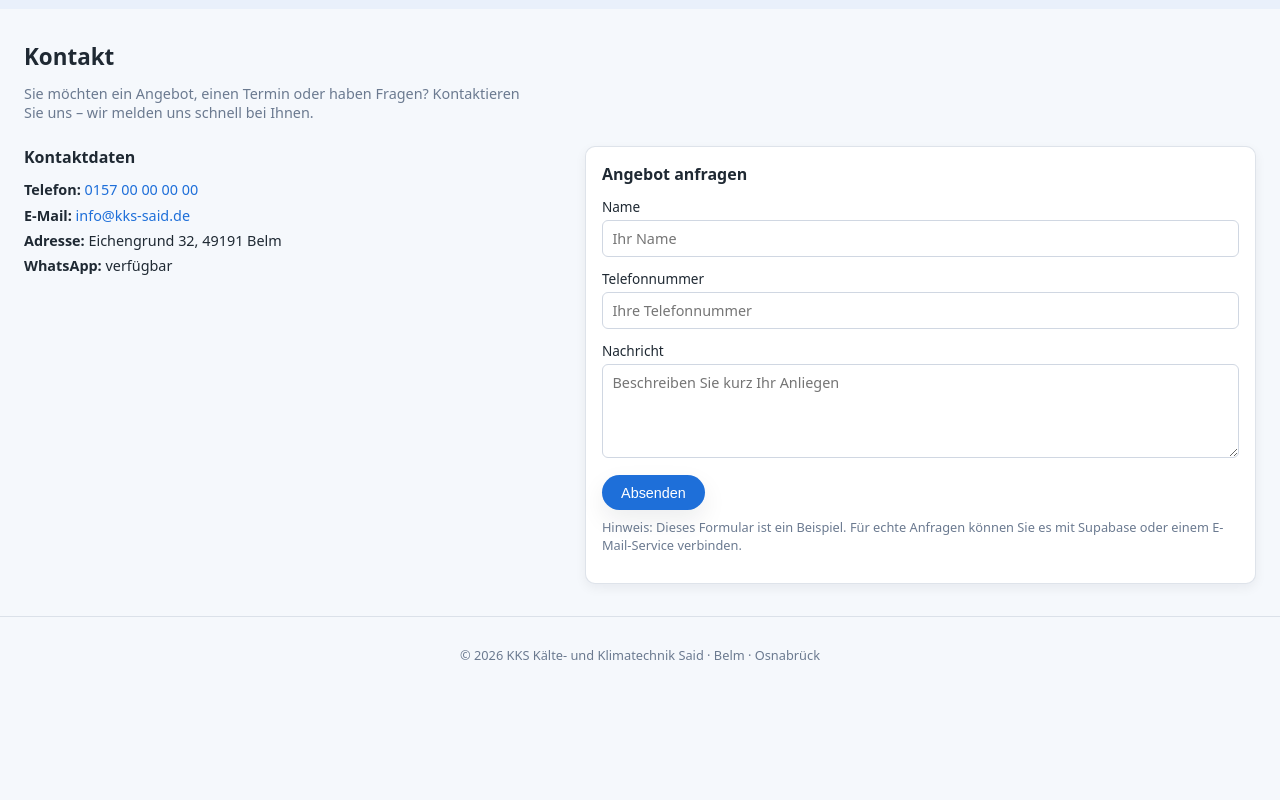
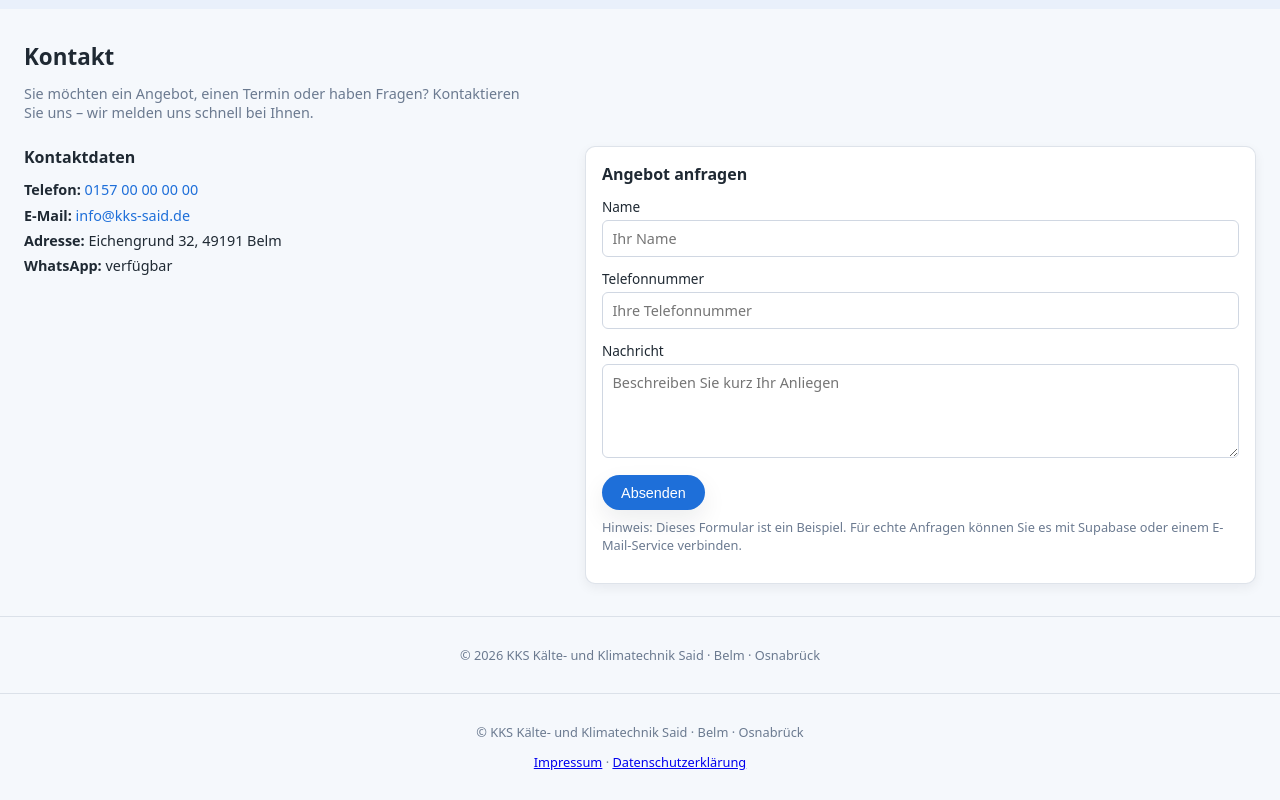
Before and after one commit to kksbelm/kks-said-website, a plain HTML site: page index.html in a window 1280 px wide. Shown: the part 1247-2047 px from the top of the page. Before the commit the page ends 1940 px from the top, so only its background shows below. Drawn offline with Linux system fonts and the light colour scheme.

Commit message:
Update index.html

```diff
--- a/index.html
+++ b/index.html
@@ -217,3 +217,10 @@
   </script>
 </body>
 </html>
+<footer class="footer">
+  <p>© <span id="year"></span> KKS Kälte- und Klimatechnik Said · Belm · Osnabrück</p>
+  <p>
+    <a href="impressum.html">Impressum</a> ·
+    <a href="datenschutz.html">Datenschutzerklärung</a>
+  </p>
+</footer>
```
